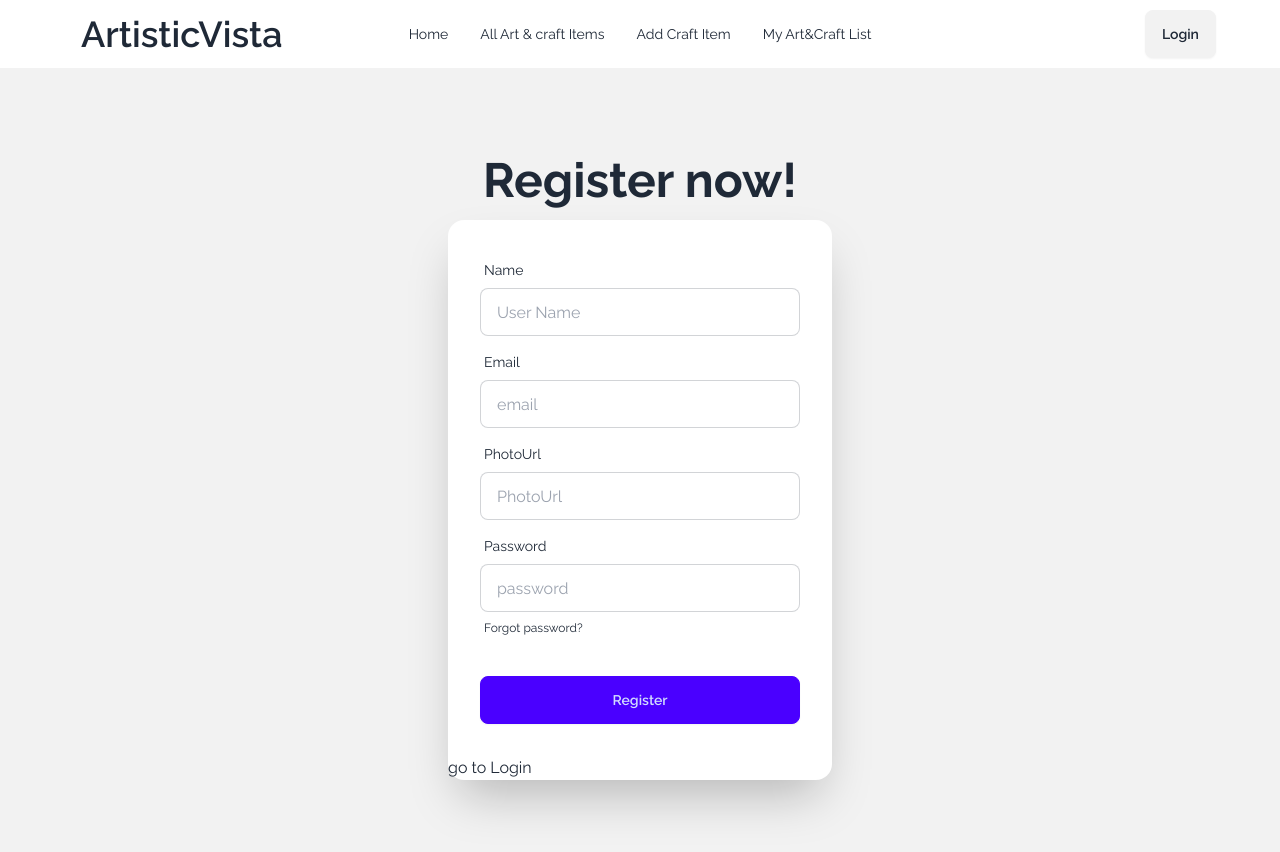
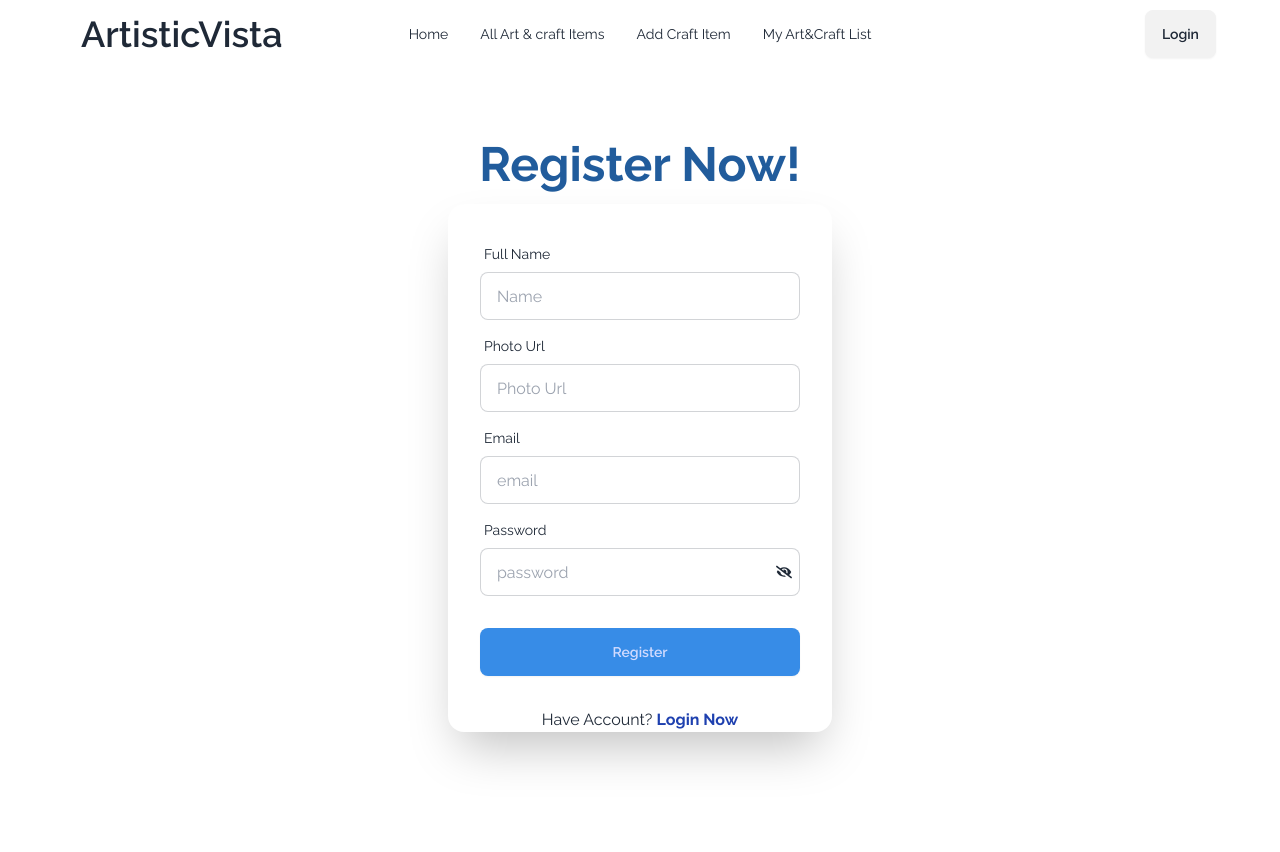
Before and after one commit to sayemhossin/-ArtisticVista-client-10, a React (Vite) app: page /register in a window 1280 px wide. Shown: the top 852 px of the page. After the commit the page ends 804 px from the top, so only its background shows below. Built offline with nearby package versions, Linux system fonts and the light colour scheme; no server answers.

Commit message:
added login & register page

```diff
--- a/package.json
+++ b/package.json
@@ -15,7 +15,10 @@
     "match-sorter": "^6.3.4",
     "react": "^18.2.0",
     "react-dom": "^18.2.0",
+    "react-hook-form": "^7.51.3",
+    "react-icons": "^5.1.0",
     "react-router-dom": "^6.23.0",
+    "react-toastify": "^10.0.5",
     "sort-by": "^1.2.0"
   },
   "devDependencies": {
--- /dev/null
+++ b/src/Components/AuthProvider.jsx
@@ -0,0 +1,88 @@
+import { createUserWithEmailAndPassword, getAuth, onAuthStateChanged, signInWithEmailAndPassword, signOut, updateProfile } from "firebase/auth";
+import { createContext, useEffect, useState } from "react";
+import app from "../Firebase/Firebase";
+
+
+
+export const AuthContext = createContext(null)
+ const auth = getAuth(app)
+
+
+
+const AuthProvider = ({children}) => {
+
+const [user,setUser] = useState('')
+
+
+
+const createUser = (email,password)=>{
+    return createUserWithEmailAndPassword(auth,email,password)
+}
+
+
+const signIn = (email,password)=>{
+
+    return signInWithEmailAndPassword(auth,email,password)
+}
+
+
+
+const logOut = () =>{
+
+    return signOut(auth)
+}
+
+
+const updateUserProfile = (name, photo) => {
+
+    return updateProfile(auth.currentUser, {
+        displayName: name,
+        photoURL: photo
+
+      })
+
+
+}
+
+
+
+
+
+useEffect(()=>{
+    const unSubscribe =  onAuthStateChanged(auth, user =>{
+
+
+        setUser(user)
+
+
+      })
+      return () =>{
+          unSubscribe()
+      }
+  },[])
+
+
+
+
+
+
+
+
+
+const authInfo = {
+    createUser,
+    signIn,
+    user,
+    logOut,
+    updateUserProfile
+}
+
+
+    return (
+        <AuthContext.Provider value={authInfo}>
+            {children}
+        </AuthContext.Provider>
+    );
+};
+
+export default AuthProvider;
--- a/src/Components/Navbar.jsx
+++ b/src/Components/Navbar.jsx
@@ -1,6 +1,12 @@
 import { Link, NavLink } from "react-router-dom";
 import './Navbar.css'
+import { useContext } from "react";
+import { AuthContext } from "./AuthProvider";
 const Navbar = () => {
+
+const {user,logOut }= useContext(AuthContext)
+
+console.log(user)
 
 const link = <>
 <div className="flex  flex-col lg:flex-row" id="sidebar">
@@ -11,7 +17,11 @@ const link = <>
 </div>
 
 </>
-
+const handleLogout = () =>{
+  logOut()
+  .then()
+  .catch()
+}
 
     return (
         <div className="navbar bg-base-100 md:px-16">
@@ -33,7 +43,11 @@ const link = <>
   </div>
   <div className="navbar-end">
 
-    <Link to={'/login'}> <button className="btn">Login</button></Link>
+   {
+    user ?<button onClick={handleLogout} className="btn">logout</button>  : <Link to={'/login'}> <button className="btn" >Login</button></Link>
+   }
+  <p>{user?.email}</p>
+
   </div>
 </div>
     );
--- a/src/Pages/Login.jsx
+++ b/src/Pages/Login.jsx
@@ -1,38 +1,86 @@
-import { Link } from "react-router-dom";
+import { useContext } from "react";
+import { useForm } from "react-hook-form";
+import { Link, useLocation, useNavigate } from "react-router-dom";
+import { toast } from 'react-toastify';
+import { AuthContext } from "../Components/AuthProvider";
+
+
 
 const Login = () => {
+  const { signIn } = useContext(AuthContext)
+  const location = useLocation()
+  const navigate = useNavigate()
+
+  const {
+    register,
+    handleSubmit,
+    formState: { errors },
+  } = useForm()
+
+  const onSubmit = data => {
+    const { email, password } = data
+
+    signIn(email, password)
+      .then(() => {
+        navigate(location?.state ? location.state : '/')
+        toast.success('Login Success')
+      })
+      .catch(() => {
+        toast.error('something went wrong')
+      })
+
+  }
+
+
   return (
-        <div>
-           <div className="hero min-h-screen bg-base-200">
+    <div className="hero mt-14 mb-14">
+
       <div className="hero-content flex-col w-full">
         <div className="text-center lg:text-left">
-      <h1 className="text-5xl font-bold">Login now!</h1>
+          <h1 className="text-5xl text-[#215c9c] font-bold">Login Now!</h1>
 
         </div>
-    <div className="card shrink-0 w-full max-w-sm  bg-base-100">
-      <form className="card-body">
+        <div className="card shrink-0 w-full max-w-sm shadow-2xl bg-base-100">
+
+          <form onSubmit={handleSubmit(onSubmit)} className="card-body">
+
             <div className="form-control">
               <label className="label">
                 <span className="label-text">Email</span>
               </label>
-          <input type="email" placeholder="email" className="input input-bordered " required />
+              <input name="email" type="email" placeholder="email" className="input input-bordered"
+                {...register("email", { required: true })}
+              />
+              {errors.email && (
+                <span className="text-red-500">This field is required</span>
+              )}
             </div>
+
             <div className="form-control">
               <label className="label">
                 <span className="label-text">Password</span>
               </label>
-          <input type="password" placeholder="password" className="input input-bordered" required />
-          <label className="label">
-            <a href="#" className="label-text-alt link link-hover">Forgot password?</a>
-          </label>
+              <input name="password" type="password" placeholder="password" className="input input-bordered"
+                {...register("password", { required: true })}
+              />
+              {errors.password && (
+                <span className="text-red-500">This field is required</span>
+              )}
+
+
             </div>
             <div className="form-control mt-6">
-          <button className="btn btn-primary">Login</button>
+              <button className="btn border-0 hover:bg-[#1f83ee] bg-[#378CE7] btn-primary">Login</button>
             </div>
           </form>
+
+          <div className="flex justify-around mb-5 items-center">
+
+
+
+          </div>
           <div>
-        <p>go to <Link to={'/register'}>Register</Link></p>
-      </div>
+            <p className="text-center">Do Not Have Account? <Link className="text-blue-800 font-bold" to={'/register'}>Register now</Link></p>
           </div>
         </div>
       </div>
@@ -40,4 +88,5 @@ const Login = () => {
   );
 };
 
+
 export default Login;
--- a/src/Pages/Register.jsx
+++ b/src/Pages/Register.jsx
@@ -1,17 +1,40 @@
-import { Link } from "react-router-dom";
+import { useContext, useState } from "react";
+import { useForm } from "react-hook-form"
+import { Link, useNavigate } from "react-router-dom";
+import { toast } from 'react-toastify';
+import { FaEye, FaEyeSlash } from "react-icons/fa";
+import { AuthContext } from "../Components/AuthProvider";
+
+
 
 const Register = () => {
-
-const handleRegister = e =>{
-    e.preventDefault()
-const name = e.target.name.value
-const email = e.target.email.value
-const photo = e.target.photo.value
-const password = e.target.name.value
-
-console.log(name,email,password,photo)
+  const { createUser, updateUserProfile,logOut } = useContext(AuthContext)
+  const [passwordValidation, setPasswordValidation] = useState('')
+  const [show,setShow]= useState(false)
 
 
+
+  const navigate = useNavigate()
+  const {
+    register,
+    handleSubmit,
+    formState: { errors },
+  } = useForm()
+
+  const onSubmit = data => {
+    const { email, name, password, photo } = data
+
+
+    if (password.length < 6) {
+      return setPasswordValidation('password should be 6 character')
+    }
+
+    if (!/[A-Z]/.test(password)) {
+      return setPasswordValidation('password should have a uppercase letter')
+    }
+    if (!/[a-z]/.test(password)) {
+
+      return setPasswordValidation('password should have a lowercase letter')
     }
 
 
@@ -21,25 +44,55 @@ console.log(name,email,password,photo)
 
 
 
+    createUser(email, password)
+      .then(() => {
+        updateUserProfile(name, photo)
+          .then(() => {
+            toast.success('Registered Successfully')
+            logOut()
+            .then()
+            navigate('/login')
+          })
+      })
+      .catch(err => {
+        console.log(err)
+      })
+
+
+      setPasswordValidation('')
+  }
 
 
   return (
-        <div className="hero min-h-screen bg-base-200">
+    <div className="hero mt-14 mb-14">
+
       <div className="hero-content flex-col w-full">
         <div className="text-center lg:text-left">
-            <h1 className="text-5xl font-bold">Register now!</h1>
+          <h1 className="text-4xl md:text-5xl   text-[#215c9c] font-bold">Register Now!</h1>
 
         </div>
+        <div className="card shrink-0 w-full max-w-sm shadow-2xl bg-base-100">
 
-          <div className="card shrink-0 w-full max-w-sm shadow-2xl bg-base-100">
-            <form onSubmit={handleRegister} className="card-body">
+          <form onSubmit={handleSubmit(onSubmit)} className="card-body">
+
+            <div className="form-control">
+              <label className="label">
+                <span className="label-text">Full Name</span>
+              </label>
+              <input type="text" name="name" placeholder="Name" className="input input-bordered"
+                {...register("name", { required: true })}
+              />
+              {errors.name && <span className="text-red-500">This field is required</span>}
+            </div>
 
 
             <div className="form-control">
               <label className="label">
-                  <span className="label-text">Name</span>
+                <span className="label-text">Photo Url</span>
               </label>
-                <input type="text" name="name" placeholder="User Name" className="input input-bordered" required />
+              <input type="text" name="photo" placeholder="Photo Url" className="input input-bordered"
+                {...register("photo")}
+              />
             </div>
 
 
@@ -47,34 +100,37 @@ console.log(name,email,password,photo)
               <label className="label">
                 <span className="label-text">Email</span>
               </label>
-                <input type="email" name="email" placeholder="email" className="input input-bordered" required />
+              <input name="email" type="email" placeholder="email" className="input input-bordered"
+                {...register("email", { required: true })}
+              />
+              {errors.email && (
+                <span className="text-red-500">This field is required</span>
+              )}
             </div>
 
-              <div className="form-control">
-                <label className="label">
-                  <span className="label-text">PhotoUrl</span>
-                </label>
-                <input type="text" name="photo" placeholder="PhotoUrl" className="input input-bordered" required />
-              </div>
-
-
-
-
-              <div className="form-control">
+            <div className="form-control ">
               <label className="label">
                 <span className="label-text">Password</span>
               </label>
-                <input type="password" name="password" placeholder="password" className="input input-bordered" required />
-                <label className="label">
-                  <a href="#" className="label-text-alt link link-hover">Forgot password?</a>
-                </label>
+              <div className="relative">
+              <input name="password" type={show?'text':"password"} placeholder="password" className="input w-full input-bordered"
+                {...register("password", { required: true })}
+              />
+             <span className="absolute right-2 top-4 cursor-pointer" onClick={()=>setShow(!show)}>{show?<FaEye></FaEye>:<FaEyeSlash/>}</span>
+              </div>
+             <p className="text-red-600"> {passwordValidation}</p>
+              {errors.password && (
+                <span className="text-red-500">This field is required</span>
+              )}
+
+
             </div>
             <div className="form-control mt-6">
-                <button className="btn btn-primary">Register</button>
+              <button className="btn border-0 hover:bg-[#1f83ee] bg-[#378CE7] btn-primary">Register</button>
             </div>
           </form>
           <div>
-                <p>go to <Link to={'/login'}>Login</Link></p>
+            <p className="text-center">Have Account? <Link className="text-blue-800 font-bold" to={'/login'}>Login Now</Link></p>
           </div>
         </div>
       </div>
--- a/src/Root/Route.jsx
+++ b/src/Root/Route.jsx
@@ -1,11 +1,13 @@
 import { Outlet } from "react-router-dom";
 import Navbar from "../Components/Navbar";
-
+import 'react-toastify/dist/ReactToastify.css';
+import { ToastContainer } from "react-toastify";
 const Route = () => {
     return (
         <div>
             <Navbar></Navbar>
             <Outlet></Outlet>
+            <ToastContainer />
         </div>
     );
 };
--- a/src/main.jsx
+++ b/src/main.jsx
@@ -13,6 +13,7 @@ import AddCraftItem from './Pages/AddCraftItem.jsx';
 import MyArtAndCraftList from './Pages/MyArtAndCraftList.jsx';
 import Login from './Pages/Login.jsx';
 import Register from './Pages/Register.jsx';
+import AuthProvider from './Components/AuthProvider.jsx';
 
 const router = createBrowserRouter([
   {
@@ -50,6 +51,8 @@ const router = createBrowserRouter([
 
 ReactDOM.createRoot(document.getElementById('root')).render(
   <React.StrictMode>
-    <RouterProvider router={router} />
+ <AuthProvider>
+ <RouterProvider router={router} />
+ </AuthProvider>
   </React.StrictMode>,
 )
```
Also changed, not shown: src/Firebase/Firebase.js (added, +19 -0 lines), src/Pages/Home.jsx (line endings or trailing spaces), 1 other file (tests, documents, lock files or other folders). Lines whose indentation alone changed are shown as unchanged.
